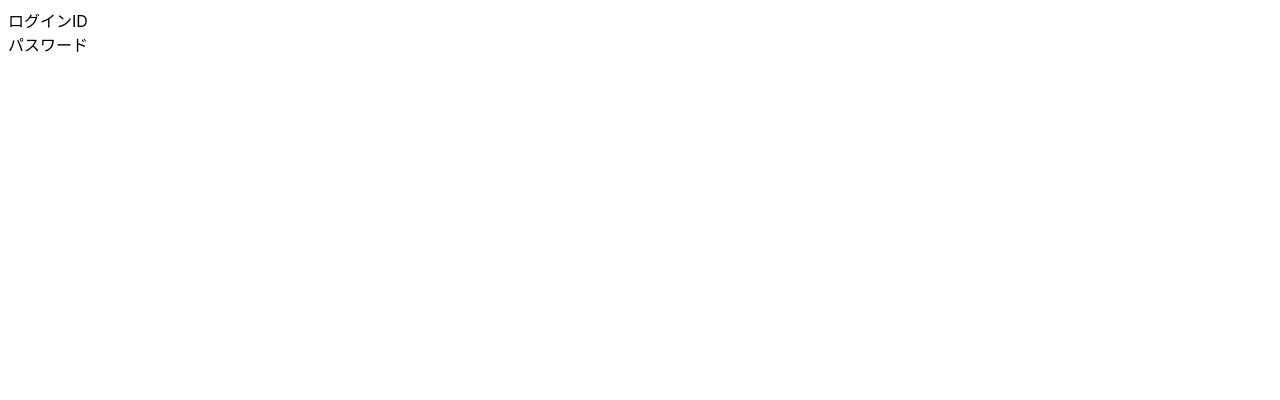
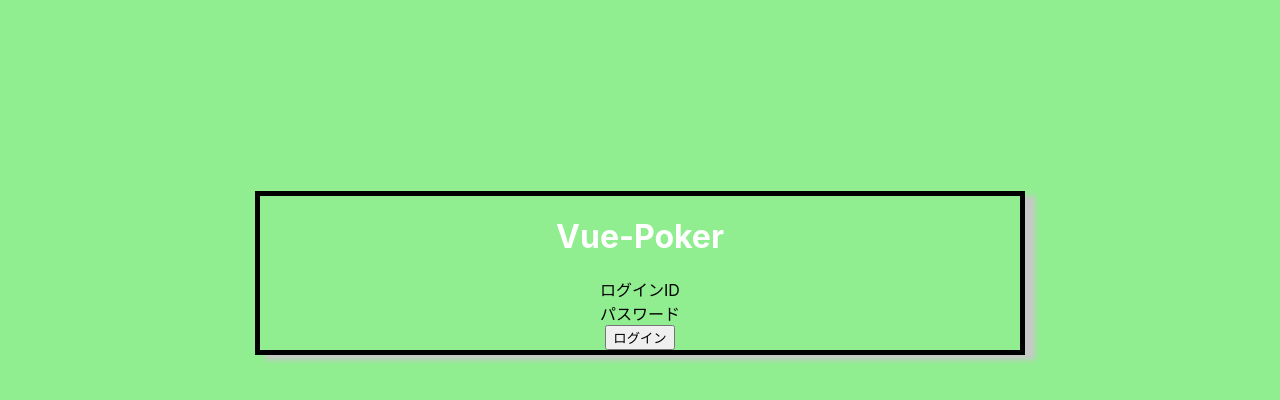
Before and after one commit to DIO0550/Vue-Poker, a Nuxt app in the folder src/frontend/: page / in a window 1280 px wide. Shown: the top 400 px of the page. Built offline with nearby package versions, Linux system fonts and the light colour scheme.

Commit message:
見た目変更

```diff
--- a/src/frontend/pages/index.vue
+++ b/src/frontend/pages/index.vue
@@ -1,7 +1,11 @@
 <template>
   <div class="container">
-    <div>ログインID</div>
-    <div>パスワード</div>
+    <div class="login-block">
+      <h1 class="title">Vue-Poker</h1>
+      <div>ログインID</div>
+      <div>パスワード</div>
+      <button>ログイン</button>
+    </div>
   </div>
 </template>
 
@@ -10,4 +14,30 @@ import Vue from 'vue'
 
 export default Vue.extend({})
 </script>
-<style lang="sass" scoped></style>
+<style lang="sass" scoped>
+.container
+  display: flex
+  flex-direction: column
+  justify-content: center
+  align-items: center
+
+  height: 500px
+
+.title
+  color: white
+
+.login-block
+  margin-top: 30px
+  width: 760px
+  display: flex
+  flex-direction: column
+  justify-content: center
+  align-items: center
+  border: solid 5px black
+  box-shadow: 10px 5px 5px rgba(200, 200, 200, 1.0);
+</style>
+
+<style lang="sass">
+body
+    background-color: rgb(144, 238, 144)
+</style>
```
